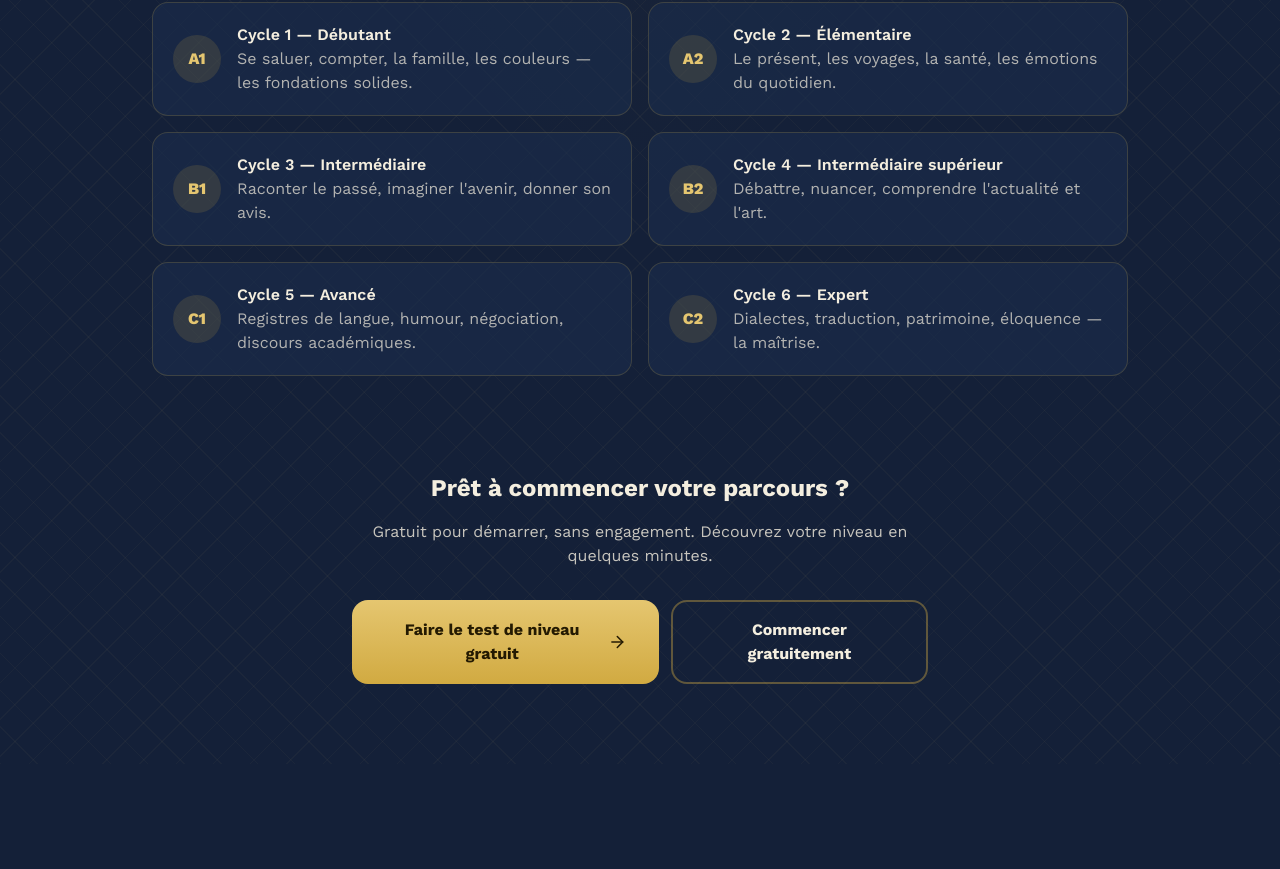
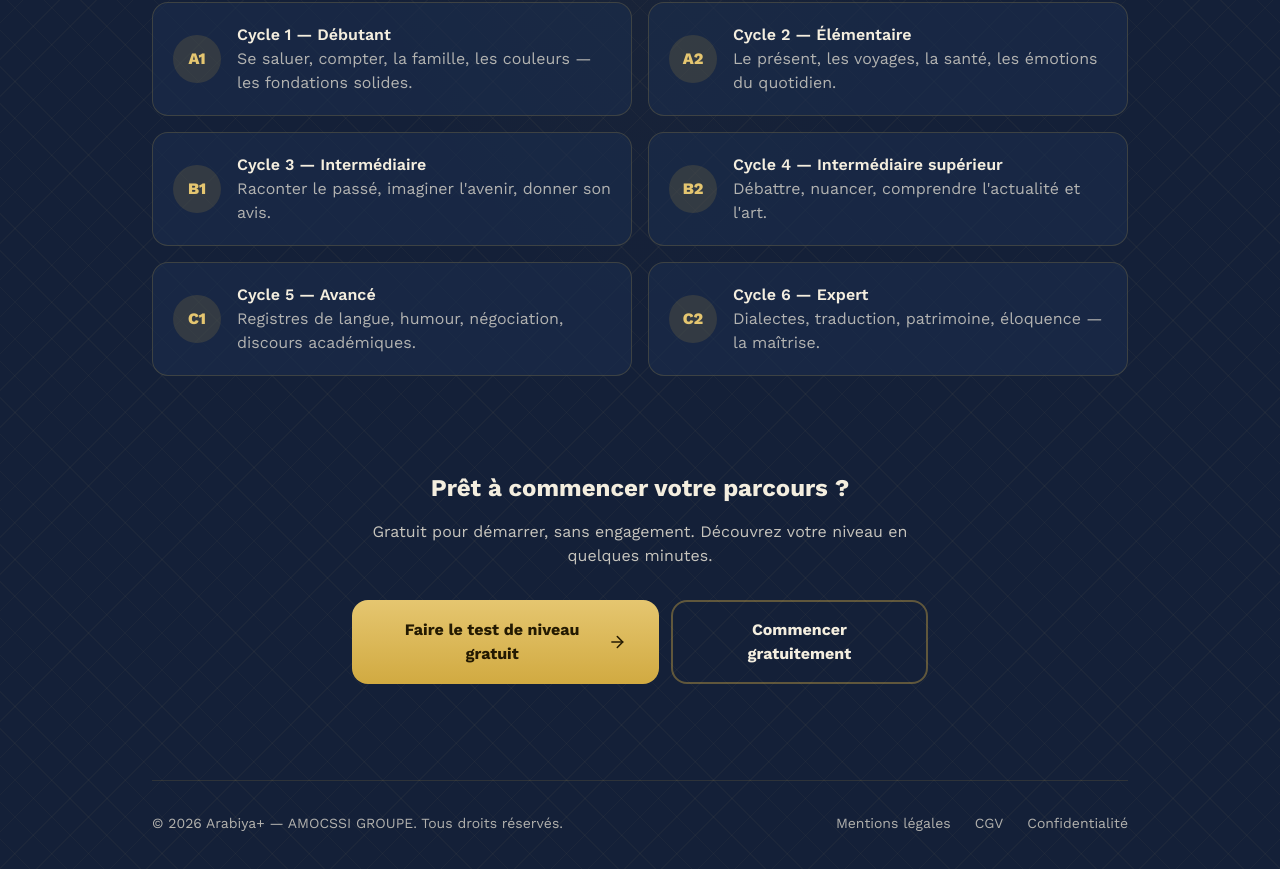
Before and after one commit to diopmamealassane-sketch/arabiya-plus, a Next.js app: page / in a window 1280 px wide. Shown: the part 1724-2593 px from the top of the page. Before the commit the page ends 2488 px from the top, so only its background shows below. Built offline with nearby package versions, Linux system fonts and the light colour scheme.

Commit message:
Update page.js

```diff
--- a/app/page.js
+++ b/app/page.js
@@ -151,6 +151,22 @@ export default function LandingPage() {
             </Link>
           </div>
         </div>
+
+        {/* Footer */}
+        <footer className="mt-24 pt-8 border-t border-gold/20 flex flex-col sm:flex-row items-center justify-between gap-4 text-sm opacity-70">
+          <p>&copy; {new Date().getFullYear()} Arabiya+ — AMOCSSI GROUPE. Tous droits réservés.</p>
+          <div className="flex gap-6">
+            <Link href="/mentions-legales" className="hover:opacity-100 hover:underline">
+              Mentions légales
+            </Link>
+            <Link href="/cgv" className="hover:opacity-100 hover:underline">
+              CGV
+            </Link>
+            <Link href="/politique-confidentialite" className="hover:opacity-100 hover:underline">
+              Confidentialité
+            </Link>
+          </div>
+        </footer>
       </div>
     </main>
   );
```
